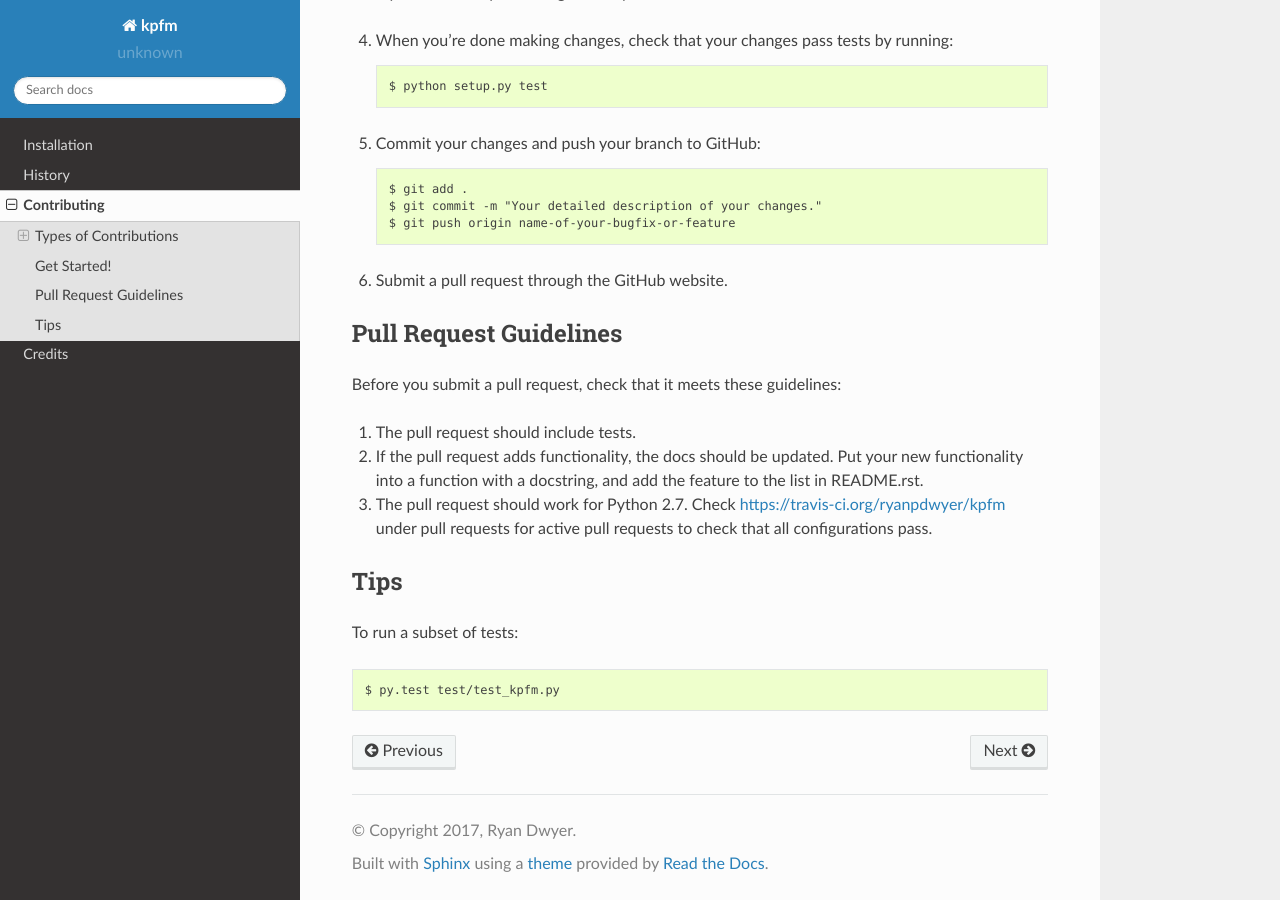
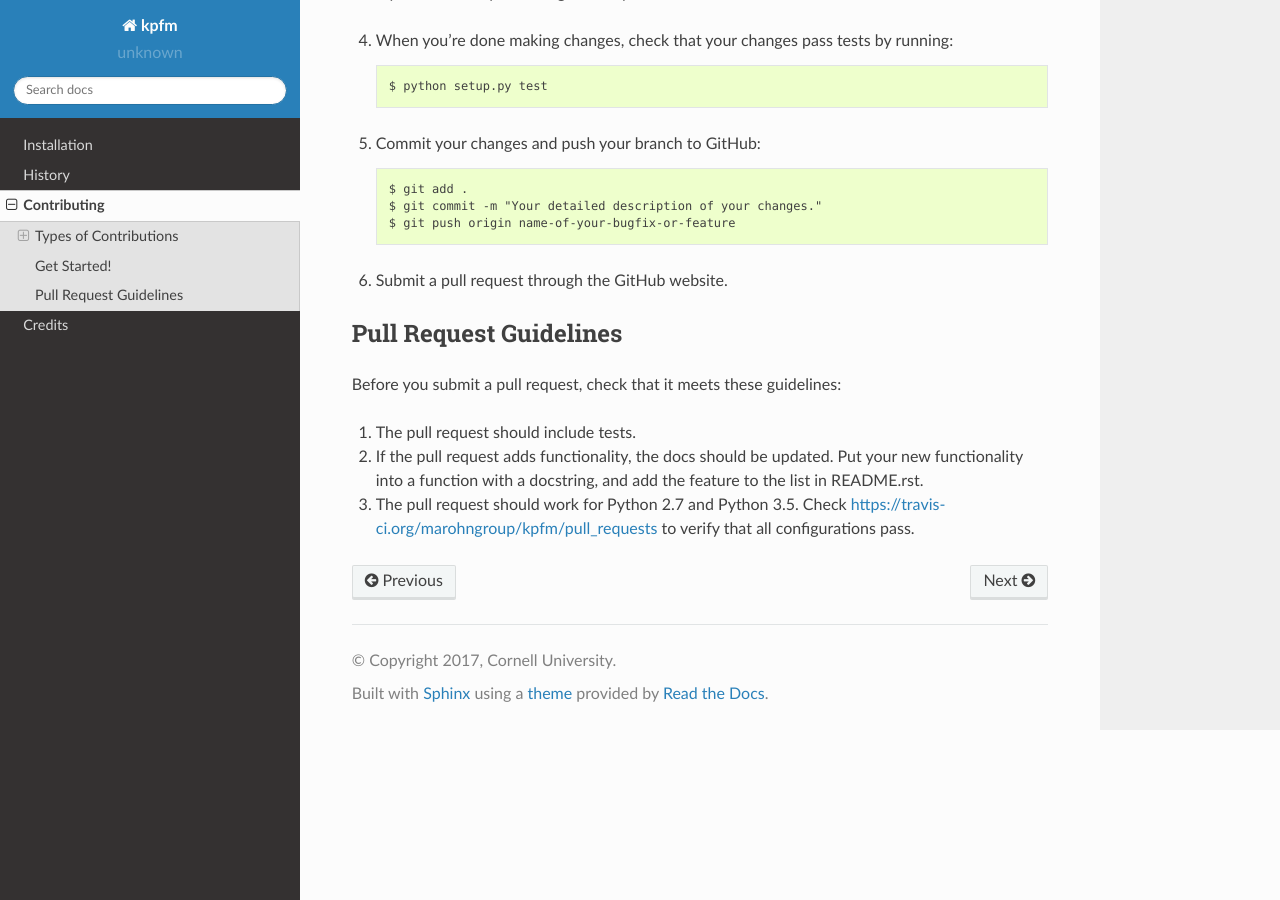
Before and after one commit to marohngroup/kpfm, a Sphinx documentation site: the page built from docs/contributing.rst, in a window 1280 px wide and 900 px high, scrolled down 1538 px. Built offline with Sphinx 7.4.7 and the Read the Docs theme 2.0.0, drawn with Linux system fonts in a browser that asks for light colours; some of the changed text lies outside the part shown.

Commit message:
Updated documentation to point to marohngroup/kpfm

```diff
--- a/CONTRIBUTING.rst
+++ b/CONTRIBUTING.rst
@@ -13,7 +13,7 @@ Types of Contributions
 Report Bugs
 ~~~~~~~~~~~
 
-Report bugs at https://github.com/ryanpdwyer/kpfm/issues.
+Report bugs at https://github.com/marohngroup/kpfm/issues.
 
 If you are reporting a bug, please include:
 
@@ -43,7 +43,7 @@ articles, and such.
 Submit Feedback
 ~~~~~~~~~~~~~~~
 
-The best way to send feedback is to file an issue at https://github.com/ryanpdwyer/kpfm/issues.
+The best way to send feedback is to file an issue at https://github.com/marohngroup/kpfm/issues.
 
 If you are proposing a feature:
 
@@ -82,7 +82,7 @@ Now you can make your changes locally.
 
 6. Submit a pull request through the GitHub website.
 
-.. _Fork: https://github.com/Nekroze/kpfm/fork
+.. _Fork: https://github.com/marohngroup/kpfm/fork
 
 Pull Request Guidelines
 -----------------------
@@ -93,14 +93,6 @@ Before you submit a pull request, check that it meets these guidelines:
 2. If the pull request adds functionality, the docs should be updated. Put
    your new functionality into a function with a docstring, and add the
    feature to the list in README.rst.
-3. The pull request should work for Python 2.7.
-   Check https://travis-ci.org/ryanpdwyer/kpfm
-   under pull requests for active pull requests to check that all configurations pass.
-
-
-Tips
-----
-
-To run a subset of tests::
-
-	 $ py.test test/test_kpfm.py
+3. The pull request should work for Python 2.7 and Python 3.5.
+   Check https://travis-ci.org/marohngroup/kpfm/pull_requests
+   to verify that all configurations pass.
--- a/docs/conf.py
+++ b/docs/conf.py
@@ -90,7 +90,7 @@ master_doc = 'index'
 
 # General information about the project.
 project = u'kpfm'
-copyright = u'2017, Ryan Dwyer'
+copyright = u'2017, Cornell University'
 
 # The version info for the project you're documenting, acts as replacement for
 # |version| and |release|, also used in various other places throughout the
--- a/docs/index.rst
+++ b/docs/index.rst
@@ -25,4 +25,4 @@ If you have any suggestions or questions about **kpfm** feel free to email me
 at ryanpdwyer@gmail.com.
 
 If you encounter any errors or problems with **kpfm**, please let me know!
-Open an Issue at the GitHub ``http://github.com/ryanpdwyer/kpfm`` main repository.
+Open an Issue at the GitHub ``http://github.com/marohngroup/kpfm`` main repository.
--- a/docs/installation.rst
+++ b/docs/installation.rst
@@ -8,6 +8,6 @@ At the command line via pip::
 
 Or install the latest GitHub version using::
 
-    $ git clone https://github.com/ryanpdwyer/kpfm.git
+    $ git clone https://github.com/marohngroup/kpfm.git
     $ cd kpfm
     $ python setup.py install
```
